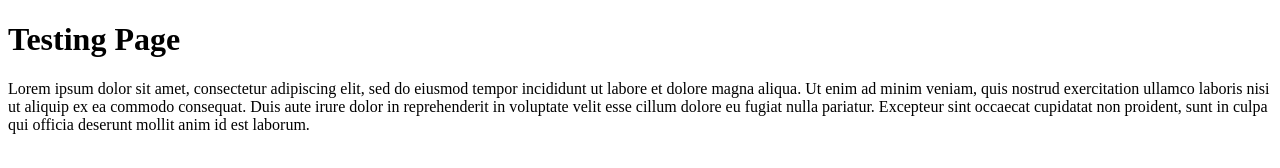
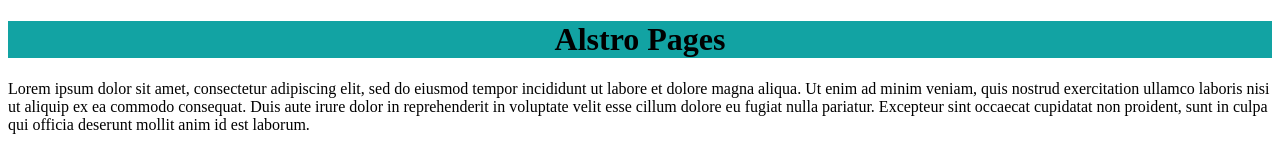
Before and after one commit to LilacAlstro/Lilac-Pages, a plain HTML site: page index.html in a window 1280 px wide. Drawn offline with Linux system fonts and the light colour scheme.

Commit message:
Adding CSS file

```diff
--- a/index.html
+++ b/index.html
@@ -1,17 +1,20 @@
 <!DOCTYPE html>
 <html>
 <head>
+    <link rel="stylesheet" href="style.css">
 <title>
    Lilac Pages
 </title>
 <body>
-    <h1>Testing Page</h1>
-    <p>
-        Lorem ipsum dolor sit amet, consectetur adipiscing elit, sed do eiusmod tempor incididunt ut labore et dolore magna aliqua.
-        Ut enim ad minim veniam, quis nostrud exercitation ullamco laboris nisi ut aliquip ex ea commodo consequat.
-        Duis aute irure dolor in reprehenderit in voluptate velit esse cillum dolore eu fugiat nulla pariatur.
-        Excepteur sint occaecat cupidatat non proident, sunt in culpa qui officia deserunt mollit anim id est laborum.
-    </p>
+    <div>
+        <div><h1>Alstro Pages</h1></div>
+        <div><p>
+            Lorem ipsum dolor sit amet, consectetur adipiscing elit, sed do eiusmod tempor incididunt ut labore et dolore magna aliqua.
+            Ut enim ad minim veniam, quis nostrud exercitation ullamco laboris nisi ut aliquip ex ea commodo consequat.
+            Duis aute irure dolor in reprehenderit in voluptate velit esse cillum dolore eu fugiat nulla pariatur.
+            Excepteur sint occaecat cupidatat non proident, sunt in culpa qui officia deserunt mollit anim id est laborum.
+        </p></div>
+    </div>
 </body>
 </head>
 </html>
--- /dev/null
+++ b/style.css
@@ -0,0 +1,4 @@
+h1 {
+    background-color: rgb(18, 163, 163);
+    text-align: center;
+}
```
